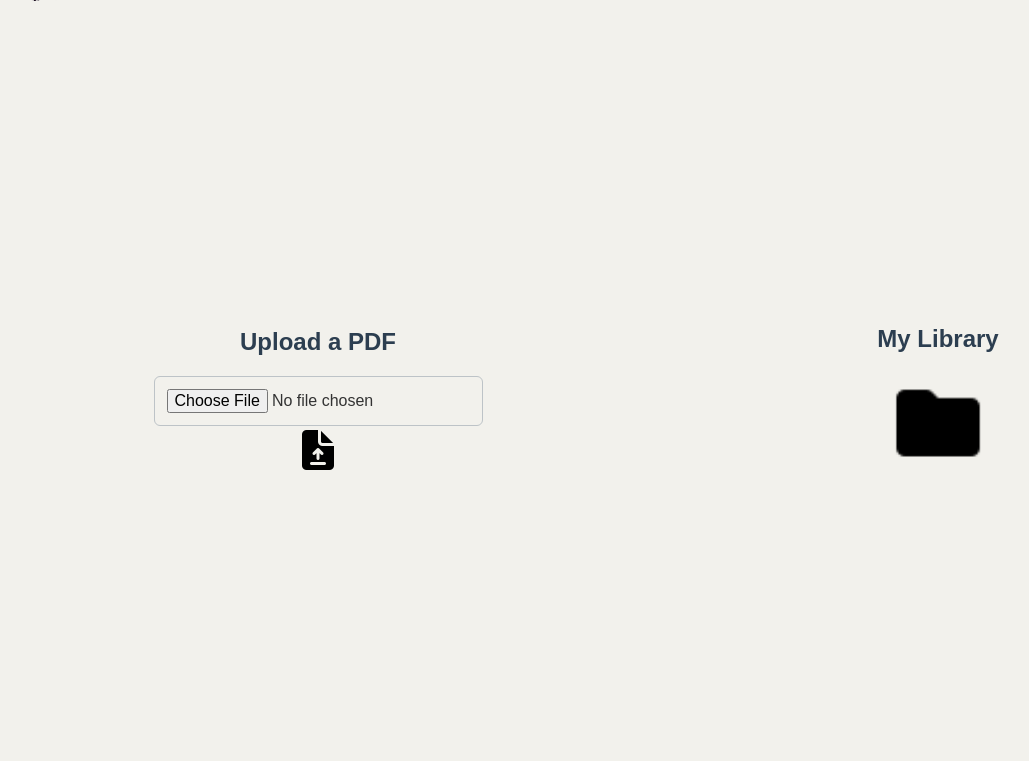
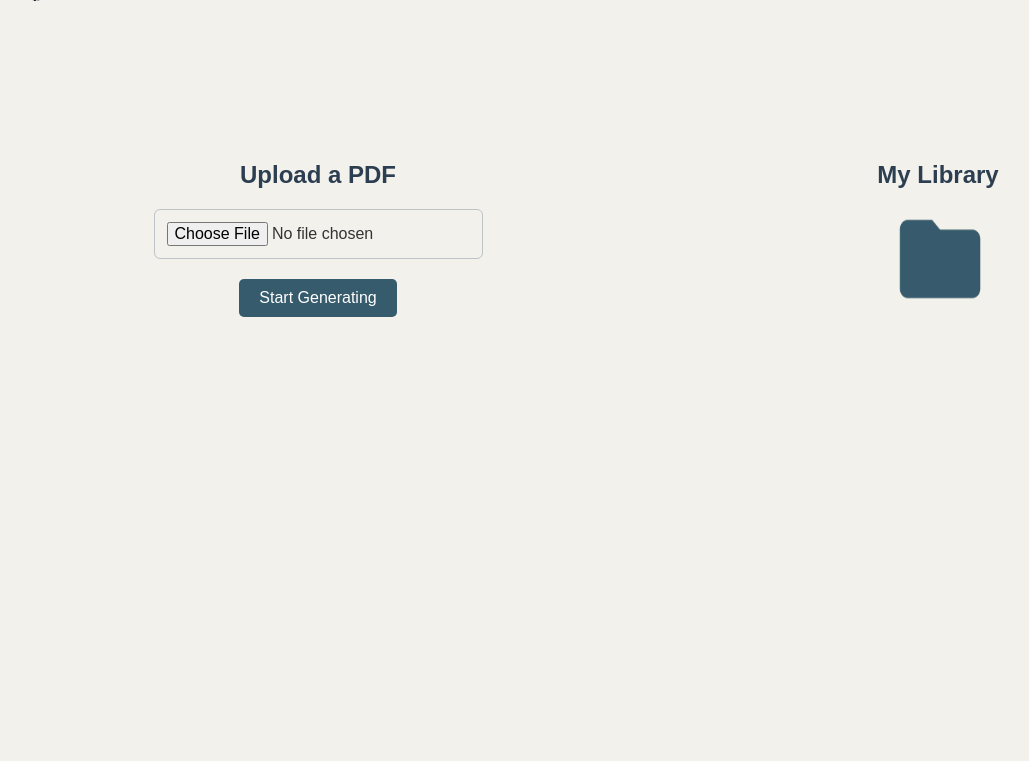
Before and after one commit to kaleb-asfaw/pdfParser, a Flask app: template app/templates/dashboard.html in a window 1280 px wide. Shown: the part 75-836 px from the top of the page, without its empty margins (12-1041 px from the left). Run offline with Flask 3, Linux system fonts and the light colour scheme; the template is opened without the code that fills it, so the values that code supplies are empty; parts of the project's set-up code (start-up, migrations or seed data) failed here and were passed over; some web fonts are replaced.

Commit message:
improved dashboard ui, loading animation (wip)

```diff
--- a/app/static/main.css
+++ b/app/static/main.css
@@ -640,3 +640,39 @@ input {
 #audio-list button:hover {
     text-decoration: underline;
 }
+
+/* Styling for dashboard.html (buttons, etc.) */
+.upload-section {
+    margin-bottom: 20px;
+}
+.upload-section input[type="file"] {
+    display: block;
+    margin-bottom: 10px;
+}
+.upload-section button {
+    background-color: #365B6D;
+    color: white;
+    padding: 10px 20px;
+    margin-top: 10px;
+    border: none;
+    cursor: pointer;
+    border-radius: 5px;
+    font-size: 16px;
+}
+.upload-section button:hover {
+    background-color: #3498db;
+}
+.loading-spinner {
+    display: none;
+    border: 8px solid #f3f3f3;
+    border-top: 8px solid #3498db;
+    border-radius: 50%;
+    width: 50px;
+    height: 50px;
+    animation: spin 1s linear infinite;
+    margin: 20px auto;
+}
+@keyframes spin {
+    0% { transform: rotate(0deg); }
+    100% { transform: rotate(360deg); }
+}
--- a/app/templates/dashboard.html
+++ b/app/templates/dashboard.html
@@ -1,28 +1,35 @@
 {% extends "layout_logged_in.html" %}
 {% block content %}
+<style>
+    .content {
+        display: flex;
+        justify-content: space-around;
+        align-items: flex-start;
+        padding-top: 120px;
+    }
+</style>
 <div class="content">
     <div class="upload-section">
         <h2>Upload a PDF</h2>
         <form id="uploadForm" action="/upload" method="post" enctype="multipart/form-data">
-                    <!-- <input type="file" id="pdf-upload" accept="application/pdf" hidden> -->
             <input type="file" name="file" accept="application/pdf" required>
-                    <img src="../static/icons8-upload-file-48.png" alt="Upload PDF" onclick="submitForm()">
+            <button type="button" onclick="submitForm()">Start Generating</button>
         </form>
-            <div id="upload-status"></div>
+        <div id="upload-status">
+            <div class="loading-spinner" id="loadingSpinner"></div>
+        </div>
     </div>
     <div class="library-section">
         <h2>My Library</h2>
         <a href="/library">
-                <img src="../static/icons8-folder-48.png" alt="My Library">
+            <img src="../static/blue-folder.png" alt="My Library">
         </a>
     </div>
 </div>
-    </body>
-</html>
-
 <script>
     function submitForm() {
         document.getElementById('uploadForm').submit();
+        document.getElementById('loadingSpinner').style.display = 'block';
     }
 </script>
 {% endblock content %}
```
Lines whose indentation alone changed are shown as unchanged.
